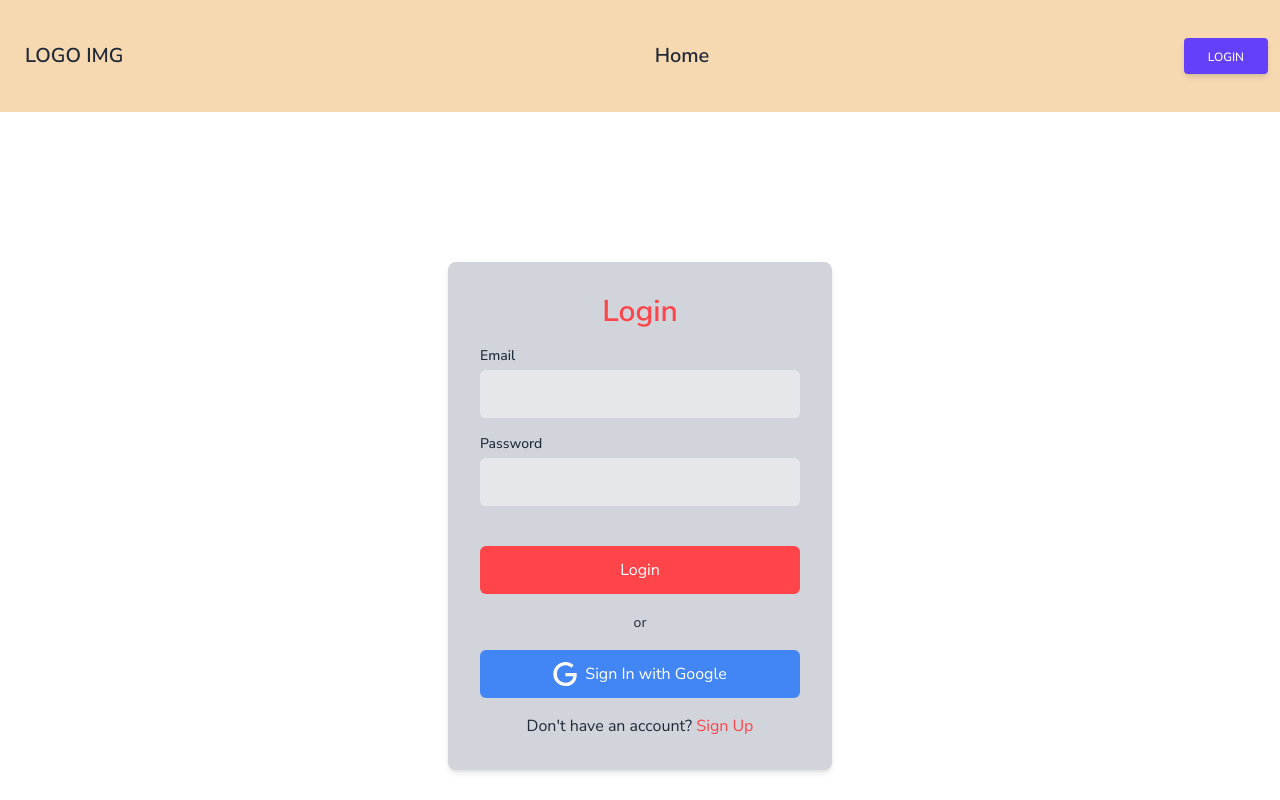
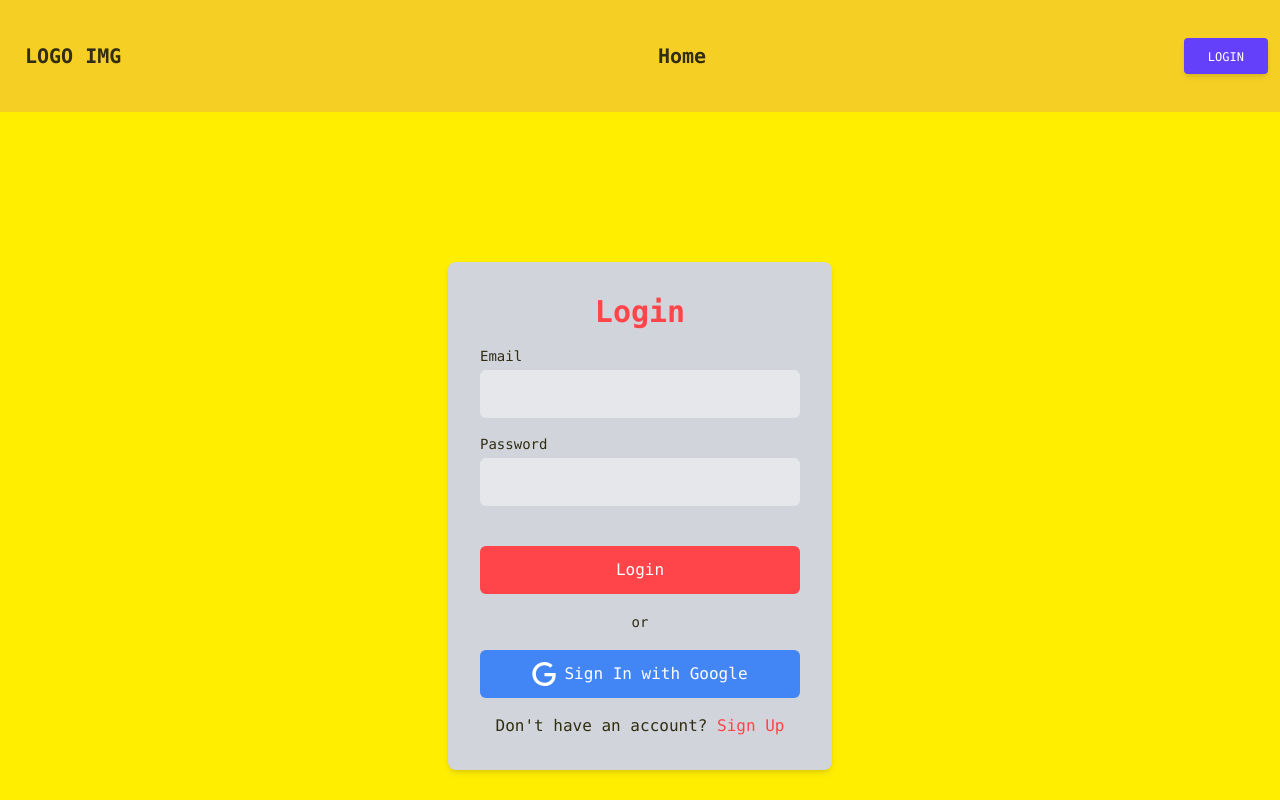
Before and after one commit to rashidsarkar/start-up-as-12, a React (Vite) app: page /Login in a window 1280 px wide. Shown: the top 800 px of the page. Built offline with nearby package versions, Linux system fonts and the light colour scheme; no server answers.

Commit message:
Update dependencies and add cyberpunk theme (generated by useblackbox.ai )

```diff
--- a/src/MainLayout/MainLayout.jsx
+++ b/src/MainLayout/MainLayout.jsx
@@ -4,7 +4,7 @@ import Footer from "../Pages/Footer/Footer";
 
 function MainLayout() {
   return (
-    <div className="mx-auto max-w-7xl">
+    <div data-theme="cyberpunk" className="mx-auto max-w-7xl">
       <NavBar></NavBar>
       <Outlet></Outlet>
       <Footer></Footer>
--- a/src/index.css
+++ b/src/index.css
@@ -3,7 +3,3 @@
 @tailwind base;
 @tailwind components;
 @tailwind utilities;
-
-* {
-  font-family: "Nunito Sans", sans-serif;
-}
--- a/tailwind.config.js
+++ b/tailwind.config.js
@@ -7,7 +7,7 @@ export default {
 
   plugins: [require("daisyui")],
   daisyui: {
-    themes: ["light", "dark", "cupcake", "cyberpunk"], // false: only light + dark | true: all themes | array: specific themes like this ["light", "dark", "cupcake"]
+    themes: ["light", "dark", "cupcake", "cyberpunk", "wireframe"], // false: only light + dark | true: all themes | array: specific themes like this ["light", "dark", "cupcake"]
     darkTheme: "dark", // name of one of the included themes for dark mode
     base: true, // applies background color and foreground color for root element by default
     styled: true, // include daisyUI colors and design decisions for all components
```
